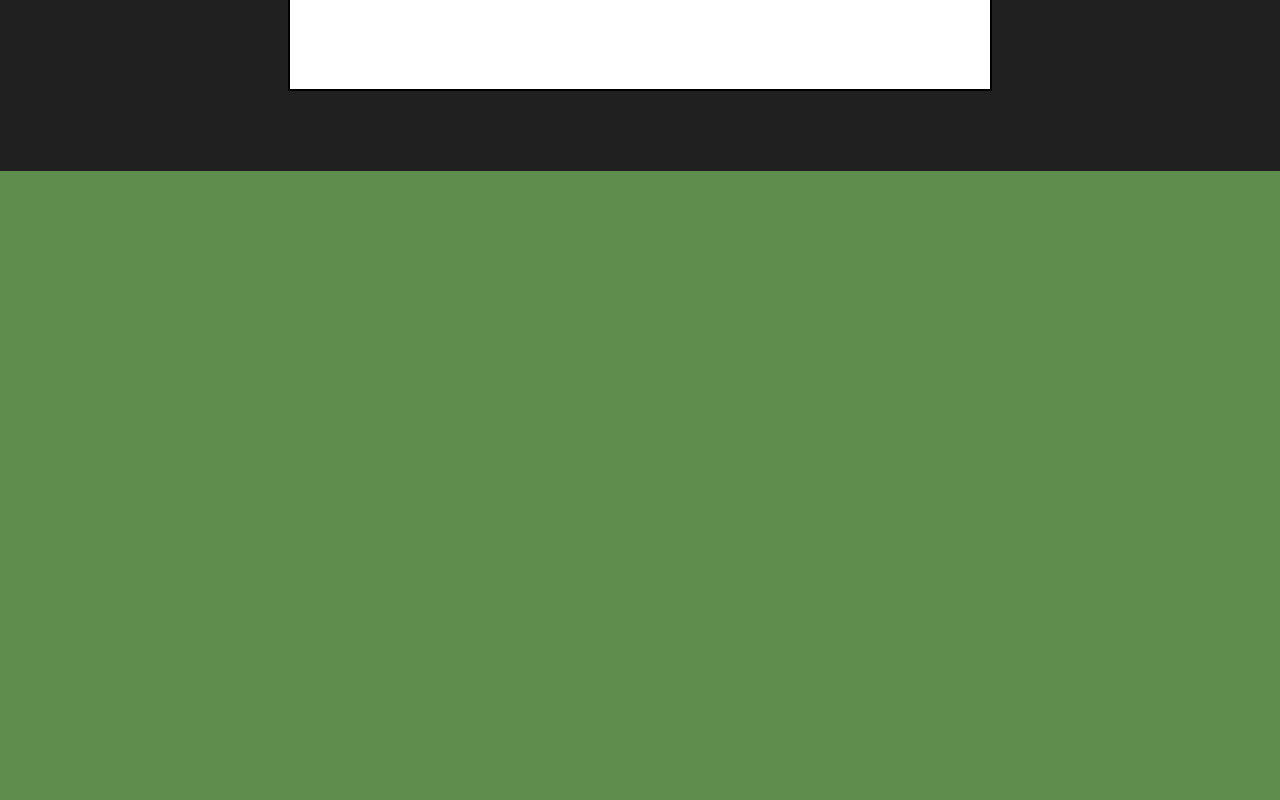
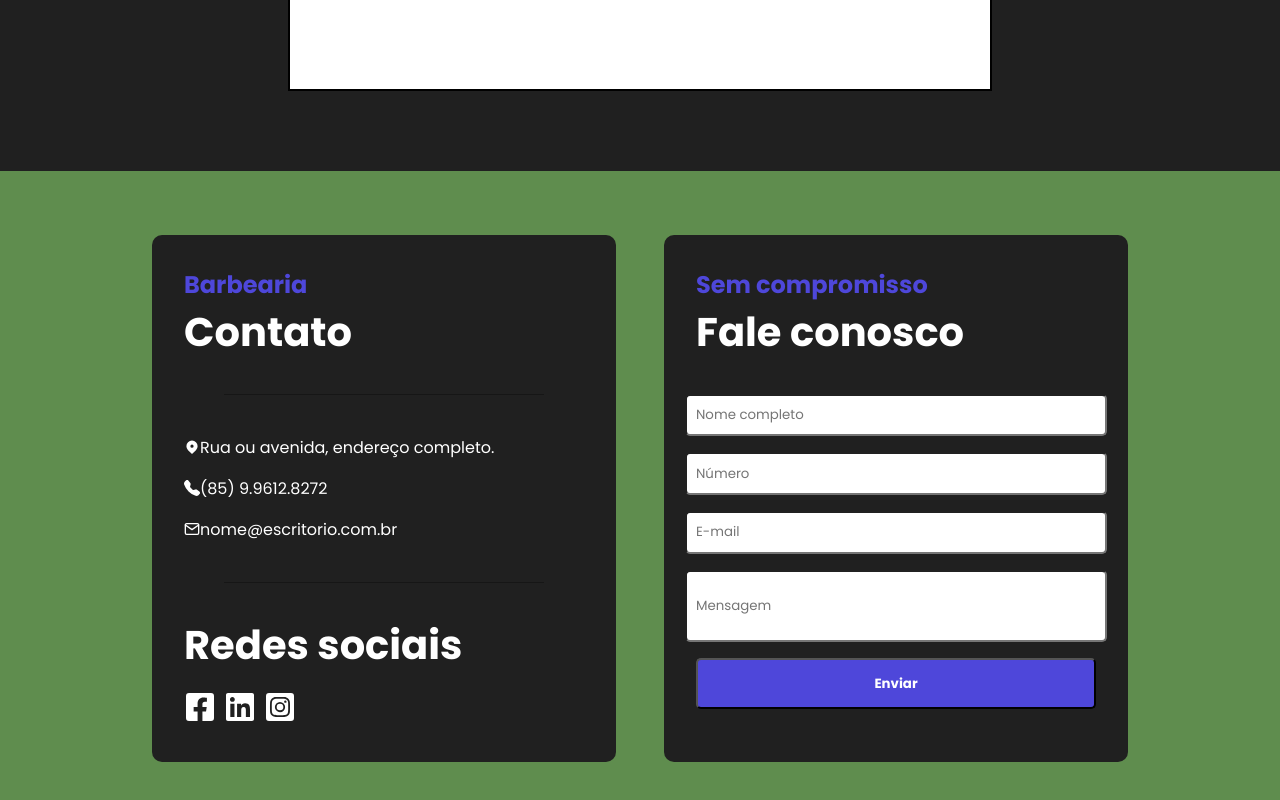
Before and after one commit to evaaldo/SISTEMA-PAGAMENTO-REACT, a React (Create React App) app: page / in a window 1280 px wide. Shown: the part 2753-3553 px from the top of the page. Before the commit the page ends 2924 px from the top, so only its background shows below. Built offline with nearby package versions, Linux system fonts and the light colour scheme.

Commit message:
feat: adicionando a aba de contato

```diff
--- /dev/null
+++ b/src/Componentes/Contato/Contato.css
@@ -0,0 +1,90 @@
+.contato {
+    display: flex;
+    justify-content: space-around;
+    margin: 4em 8em;
+}
+
+.contato-dados {
+    display: flex;
+    flex-direction: column;
+    width: 400px;
+    background-color: var(--preto-fundo);
+    color: var(--branco);
+    padding: 2em;
+    border-radius: 10px;
+}
+
+.contato-dados__subtitulo {
+    color: var(--azul-botao);
+}
+
+.contato-dados__titulo {
+    font-size: 2.5em;
+}
+
+.contato-dados__item {
+    display: flex;
+    align-items: center;
+}
+
+.contato-dados__itens {
+    display: flex;
+    flex-direction: column;
+    gap: 1em;
+    padding: .5em 0;
+}
+
+.contato-dados__redes-sociais {
+    display: flex;
+    gap: .5em;
+    padding: 1em 0 0 0;
+}
+
+.contato-talk {
+    width: 400px;
+    padding: 2em;
+    background-color: var(--preto-fundo);
+    color: var(--branco);
+    border-radius: 10px;
+}
+
+.contato-talk__subtitulo {
+    color: var(--azul-botao);
+}
+
+.contato-talk__titulo {
+    font-size: 2.5em;
+    margin-bottom: .8em;
+}
+
+.contato-talk__formulario {
+    display: flex;
+    flex-direction: column;
+    justify-content: center;
+    align-items: center;
+    gap: 1em;
+}
+
+input {
+    width: 100%;
+    padding: .7em;
+    border-radius: 5px;
+}
+
+.contato-talk__mensagem {
+    height: 50px;
+}
+
+.contato-talk__botao {
+    font-weight: 700;
+    cursor: pointer;
+    padding: 1em;
+    background-color: var(--azul-botao);
+    color: var(--branco);
+    transition: .2s;
+}
+
+.contato-talk__botao:hover {
+    background-color: var(--branco);
+    color: var(--preto);
+}
--- /dev/null
+++ b/src/Componentes/Contato/Contato.jsx
@@ -0,0 +1,55 @@
+import './Contato.css'
+import emailjs from '@emailjs/browser'
+import { useState } from 'react'
+
+import { HiLocationMarker } from 'react-icons/hi'
+import { FiMail } from 'react-icons/fi'
+import { BsTelephoneFill } from 'react-icons/bs'
+import { FaInstagramSquare } from 'react-icons/fa'
+import { FaLinkedin } from 'react-icons/fa'
+import { FaFacebookSquare } from 'react-icons/fa'
+
+const Contato = () => {
+
+    return(
+        <div className='contato'>
+            <div className='contato-dados'>
+                <h2 className='contato-dados__subtitulo'>Barbearia</h2>
+                <h1 className='contato-dados__titulo'>Contato</h1>
+                <div className='linha'></div>
+                <div className='contato-dados__itens'>
+                    <div className='contato-dados__item'>
+                        <HiLocationMarker/><p className='item-contato'>Rua ou avenida, endereço completo.</p>
+                    </div>
+                    <div className='contato-dados__item'>
+                        <BsTelephoneFill/><p className='item-contato'>(85) 9.9612.8272</p>
+                    </div>
+                    <div className='contato-dados__item'>
+                        <FiMail/><p className='item-contato'>nome@escritorio.com.br</p>
+                    </div>
+                </div>
+                <div className='linha'></div>
+                <h1 className='contato-dados__titulo'>Redes sociais</h1>
+                <div className='contato-dados__redes-sociais'>
+                    <a href='#'><FaFacebookSquare color='white' size={32}/></a>
+                    <a href='#'><FaLinkedin color='white' size={32}/></a>
+                    <a href='#'><FaInstagramSquare color='white' size={32}/></a>
+                </div>
+            </div>
+            <div className='contato-talk'>
+                <h2 className='contato-talk__subtitulo'>Sem compromisso</h2>
+                <h1 className='contato-talk__titulo'>Fale conosco</h1>
+                <form className='contato-talk__formulario'>
+                    <input className='contato-talk__nome' type='text' placeholder='Nome completo'></input>
+                    <input className='contato-talk__numero' type='text' placeholder='Número'></input>
+                    <input className='contato-talk__email' type='text' placeholder='E-mail'></input>
+                    <input className='contato-talk__mensagem' type='text' placeholder='Mensagem'></input>
+                    <input value='Enviar' type='submit' className='contato-talk__botao'></input>
+                </form>
+            </div>
+        </div>
+    )
+
+}
+
+export default Contato
--- a/src/Paginas/PaginaInicial/PaginaInicial.jsx
+++ b/src/Paginas/PaginaInicial/PaginaInicial.jsx
@@ -1,4 +1,5 @@
 import Cabecalho from '../../Componentes/Cabecalho/Cabecalho'
+import Contato from '../../Componentes/Contato/Contato'
 import Home from '../../Componentes/Home/Home'
 import Localizacao from '../../Componentes/Localizacao/Localizacao'
 import Preco from '../../Componentes/Preco/Preco'
@@ -12,6 +13,7 @@ const PaginaInicial = () => {
             <Home/>
             <Preco/>
             <Localizacao/>
+            <Contato/>
         </div>
     )
 
```
